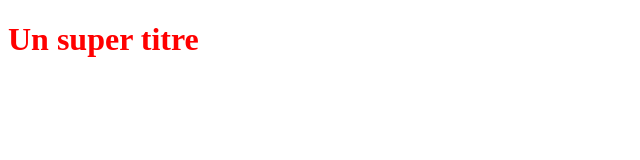
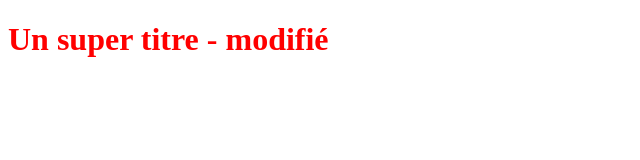
Before and after one commit to aniita31/OpenClassroomsProject, a plain HTML site: page index.html in a window 1280 px wide. Shown: the whole page, without its empty margins (0-640 px from the left). Drawn offline with Linux system fonts and the light colour scheme.

Commit message:
Modification du titre

```diff
--- a/index.html
+++ b/index.html
@@ -5,6 +5,6 @@
    <link rel="stylesheet" type="text/css" href="styles.css">
 </head>
 <body>
-   <h1>Un super titre</h1>
+   <h1>Un super titre - modifié</h1>
 </body>
 </html>
```
